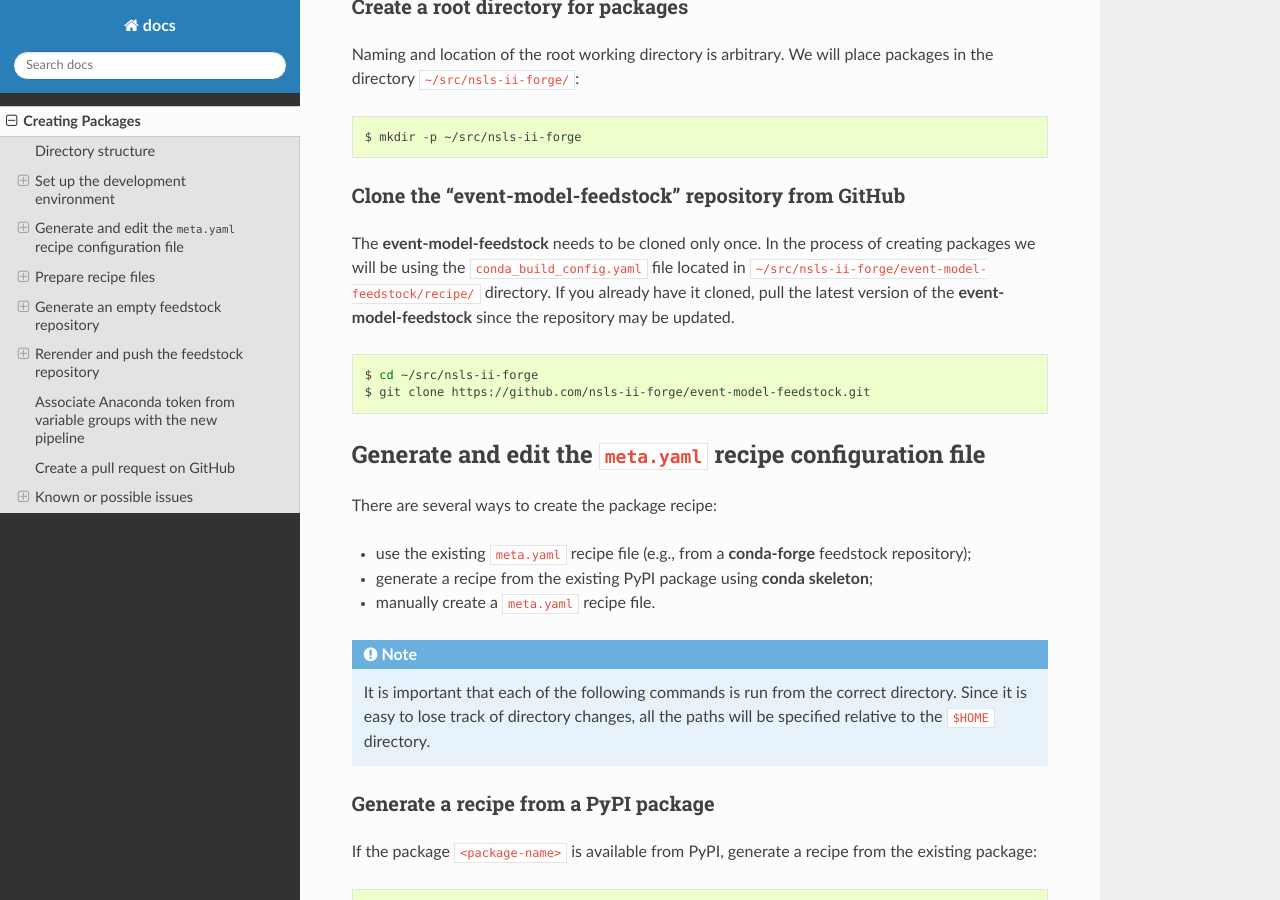
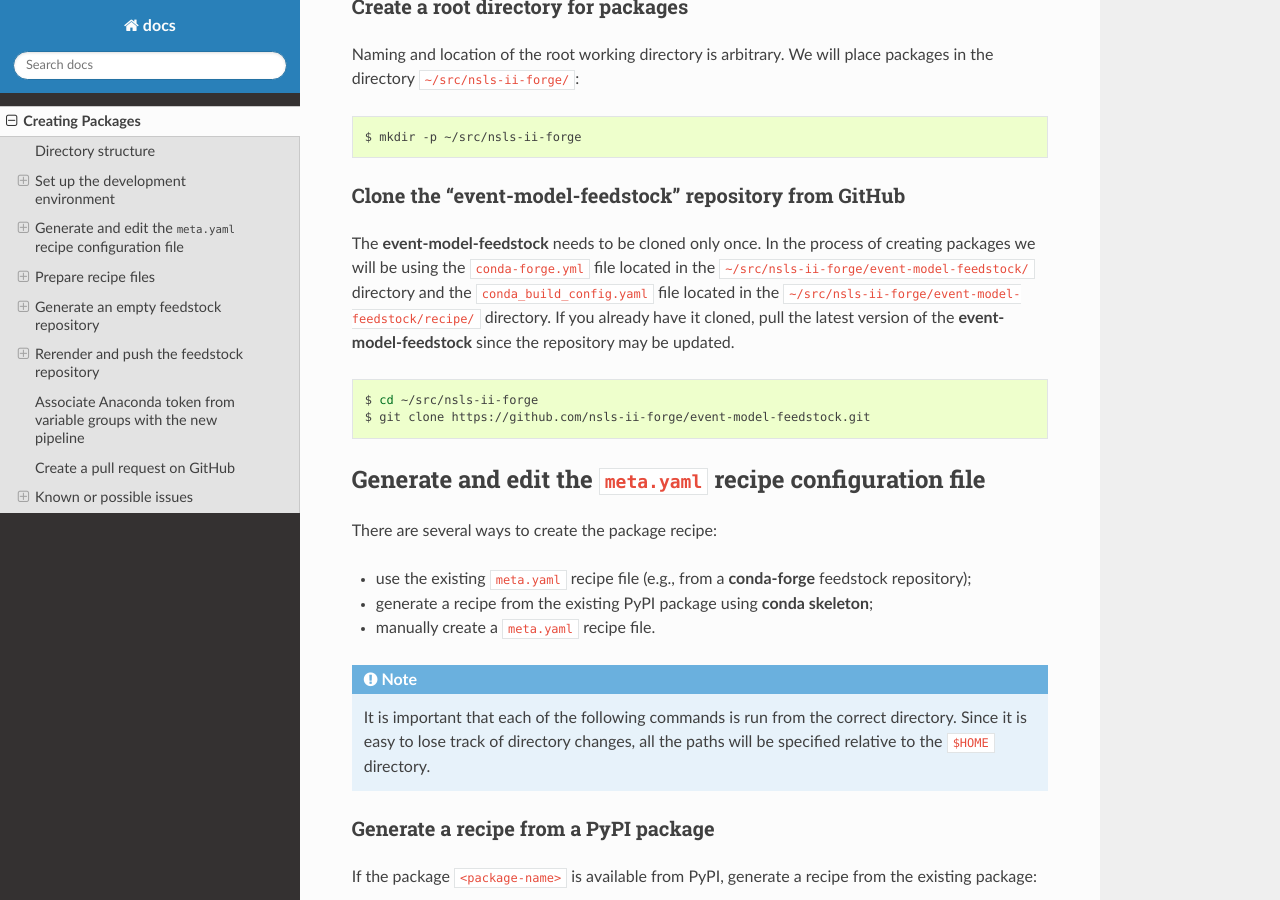
Before and after one commit to nsls-ii-forge/docs, a Sphinx documentation site: the page built from source/creating_packages.rst, in a window 1280 px wide and 900 px high, scrolled down 1652 px. Built offline with Sphinx 7.4.7 and the Read the Docs theme 2.0.0, drawn with Linux system fonts in a browser that asks for light colours; some of the changed text lies outside the part shown.

Commit message:
Clarify usage of files from the event-model feedstock

```diff
--- a/source/creating_packages.rst
+++ b/source/creating_packages.rst
@@ -104,8 +104,10 @@ Clone the "event-model-feedstock" repository from GitHub
 ========================================================
 
 The **event-model-feedstock** needs to be cloned only once. In the process of
-creating packages we will be using the ``conda_build_config.yaml`` file located
-in ``~/src/nsls-ii-forge/event-model-feedstock/recipe/`` directory.  If you
+creating packages we will be using the ``conda-forge.yml`` file located in the
+``~/src/nsls-ii-forge/event-model-feedstock/`` directory and the
+``conda_build_config.yaml`` file located in the
+``~/src/nsls-ii-forge/event-model-feedstock/recipe/`` directory.  If you
 already have it cloned, pull the latest version of the
 **event-model-feedstock** since the repository may be updated.
 
@@ -298,7 +300,7 @@ Initialize a feedstock using **conda-smithy**:
 A new directory ``~/src/nsls-ii-forge/<package-name>-feedstock`` is created.
 
 Replace ``conda-forge.yml`` in the feedstock directory with ``conda-forge.yml``
-from the ``event-model-feedstock`` package:
+from the nsls-ii-forge's ``event-model-feedstock`` package you cloned before:
 
 .. code-block:: bash
 
```
